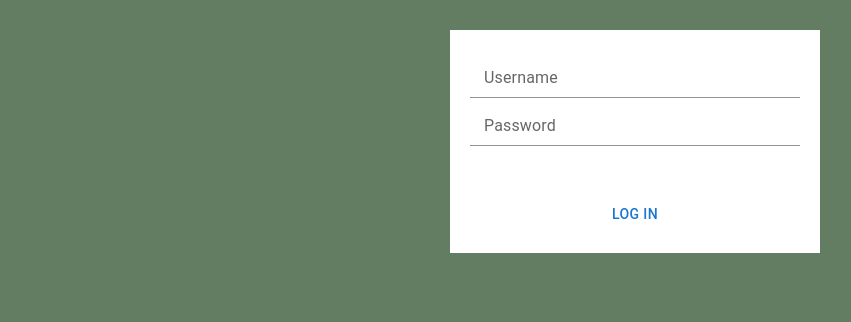
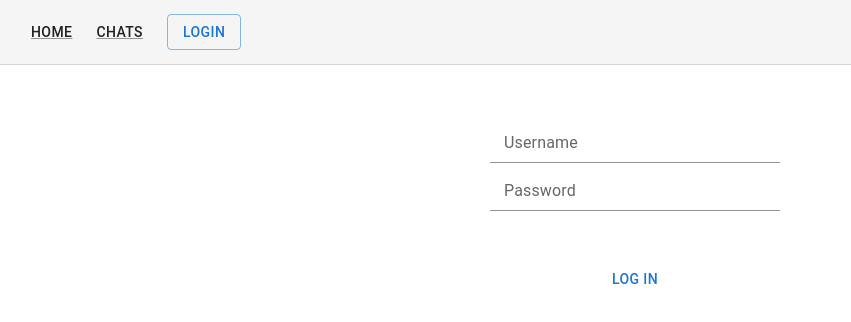
Before and after one commit to hltk/junction-2022, a React (Create React App) app in the folder temp-front/: page /login in a window 1280 px wide. Shown: the top 322 px of the page, without its empty margins (5-856 px from the left). Built offline with nearby package versions, Linux system fonts and the light colour scheme.

Commit message:
Add navbar

```diff
--- a/temp-front/src/Login.js
+++ b/temp-front/src/Login.js
@@ -4,6 +4,7 @@ import {
 } from '@mui/material';
 
 import './login.css';
+import Navigation from './Navigation';
 
 function Login() {
   const [username, setUsername] = useState();
@@ -13,7 +14,8 @@ function Login() {
     console.log(username, password);
   };
 
-  return (
+  return <>
+    <Navigation />
     <form className="form">
       <FormControl>
         <InputLabel htmlFor="username">Username</InputLabel>
@@ -39,7 +41,7 @@ function Login() {
         Log in
       </Button>
     </form>
-  );
+  </>;
 }
 
 export default Login;
```
